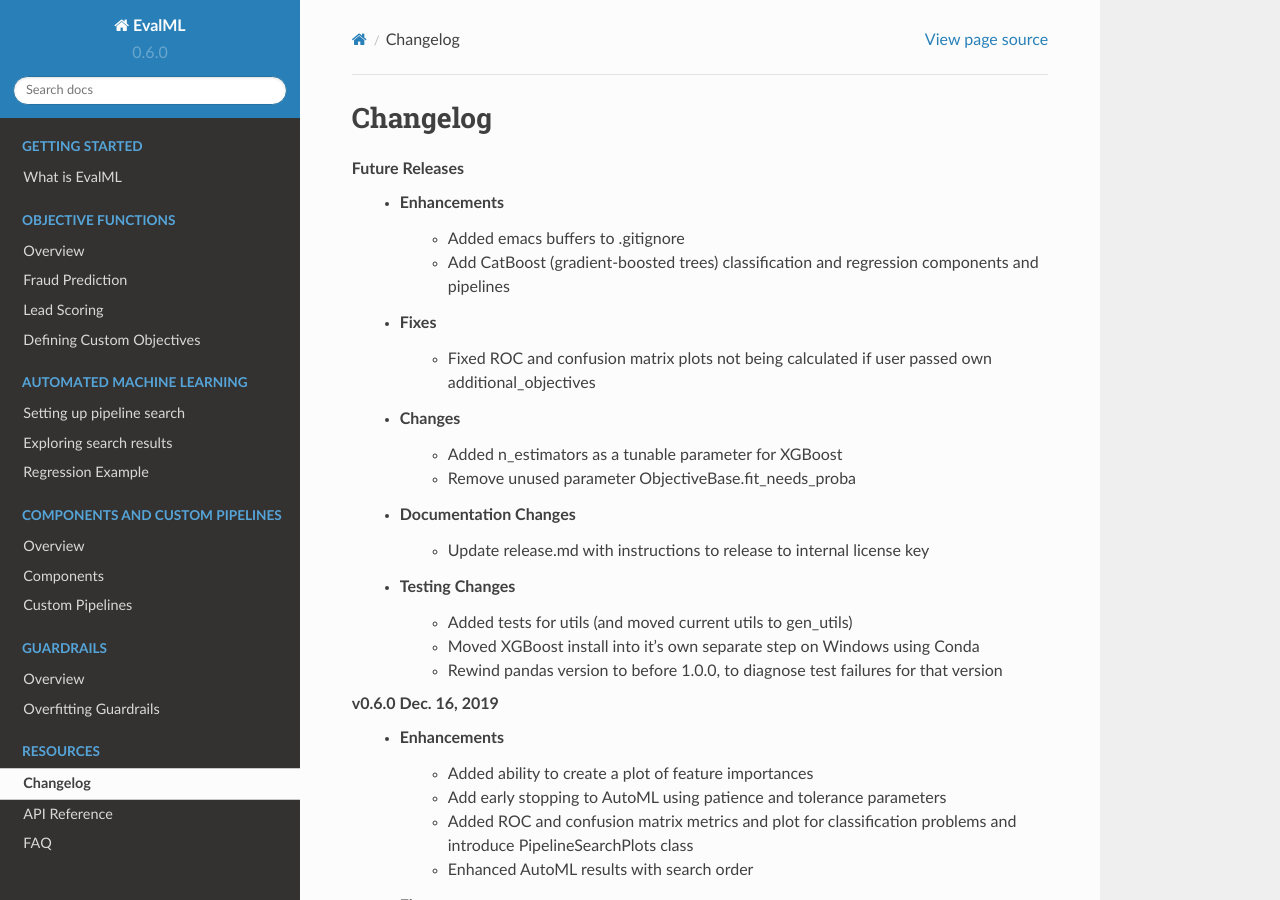
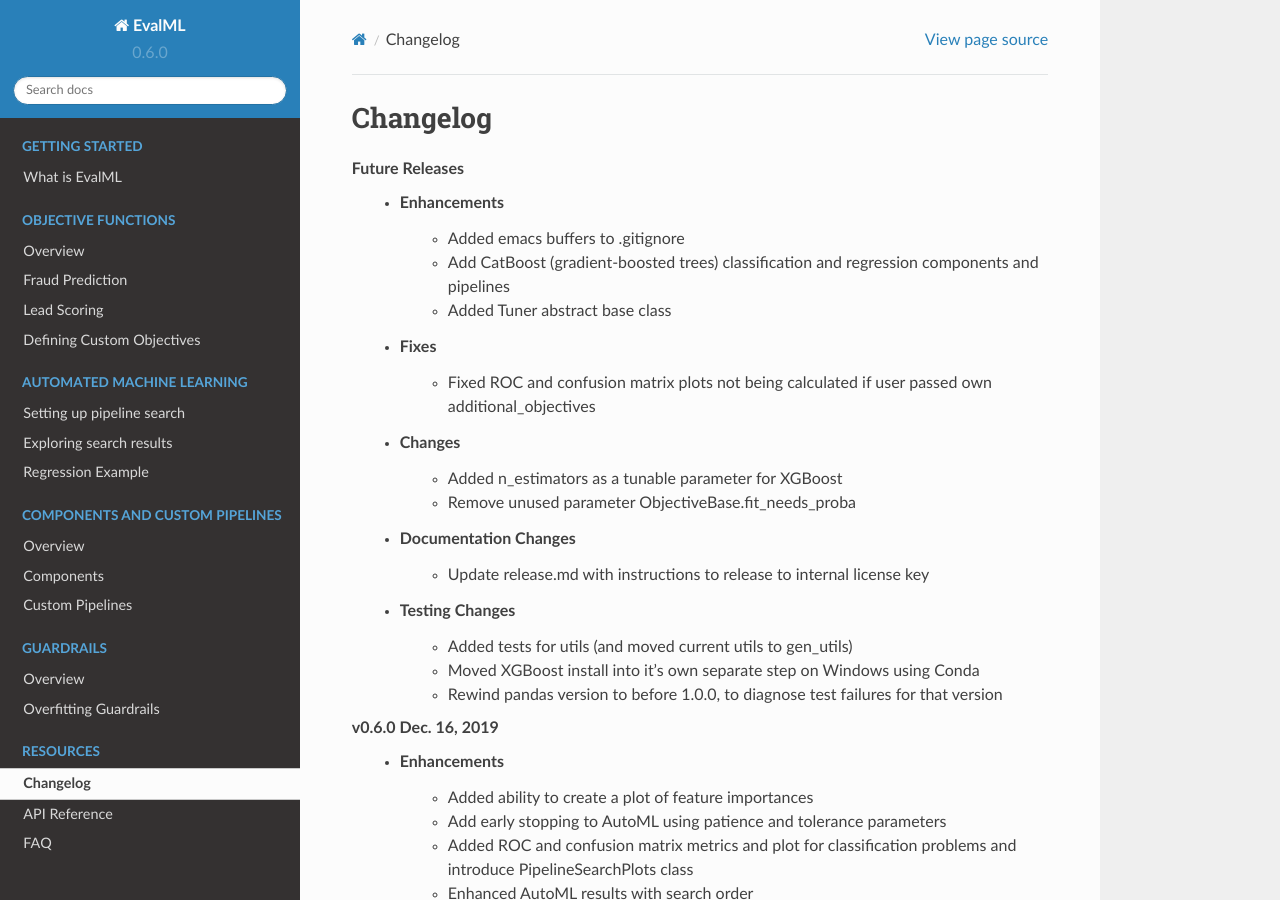
Before and after one commit to alteryx/evalml, a Sphinx documentation site: the page built from docs/source/changelog.rst, in a window 1280 px wide and 900 px high. Built offline with Sphinx 7.4.7 and the Read the Docs theme 2.0.0, drawn with Linux system fonts in a browser that asks for light colours; comment, search, counter and statistics services are not loaded.

Commit message:
Changelog

```diff
--- a/docs/source/changelog.rst
+++ b/docs/source/changelog.rst
@@ -6,6 +6,7 @@ Changelog
     * Enhancements
         * Added emacs buffers to .gitignore :pr:`350`
         * Add CatBoost (gradient-boosted trees) classification and regression components and pipelines :pr:`247`
+        * Added Tuner abstract base class :pr:`351`
     * Fixes
         * Fixed ROC and confusion matrix plots not being calculated if user passed own additional_objectives :pr:`276`
     * Changes
```
